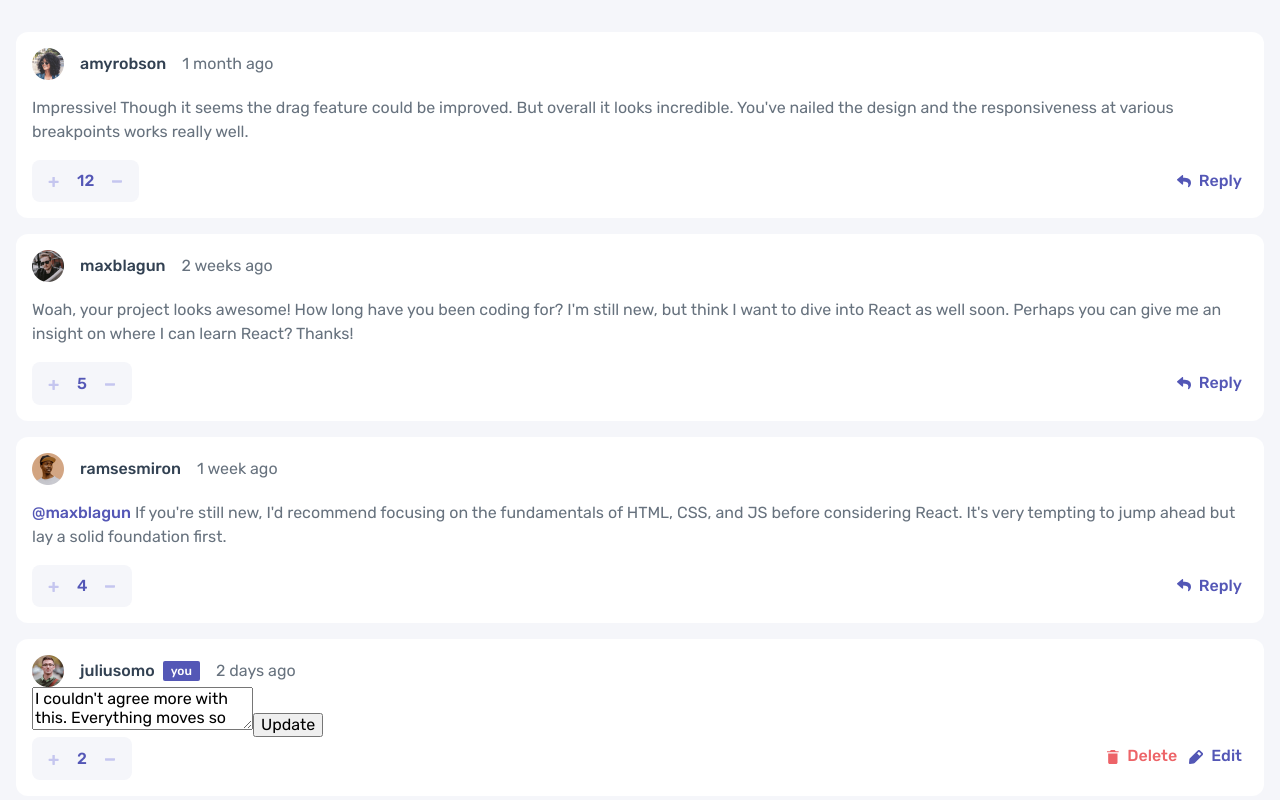
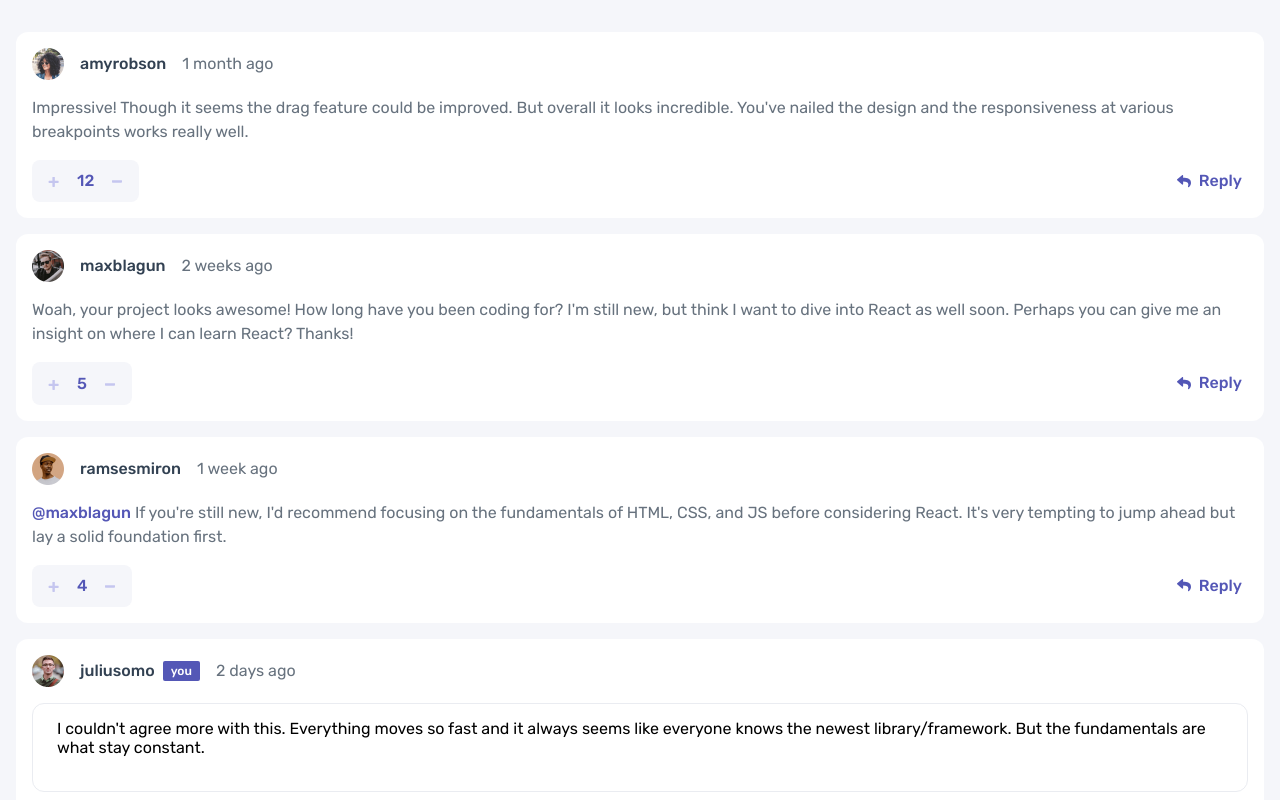
Before and after one commit to fernandonagase/nextjs-comments-component, a Next.js app: page / in a window 1280 px wide. Both pictures are taken after a click on the button "Edit". Shown: the top 800 px of the page. Built offline with nearby package versions, Linux system fonts and the light colour scheme.

Commit message:
style edit form

```diff
--- a/components/CommentCard/index.tsx
+++ b/components/CommentCard/index.tsx
@@ -1,9 +1,14 @@
+import classNames from 'classnames'
+
+import styles from './styles/comment-card.module.scss'
 import CommentAction from './comment-action'
 import CommentBody from './comment-body'
 import CommentHeader from './comment-header'
 import User from '../CommentComponent/types/user'
 import { useCurrentUser } from '../CommentComponent/user-context'
-import styles from './styles/comment-card.module.scss'
+import TextArea from '../TextArea'
+import Button from '../Button'
+import buttonStyles from '../Button/styles/button.module.scss'
 
 type CommentCardProps = {
     id: number
@@ -40,9 +45,17 @@ export default function CommentCard(props: CommentCardProps) {
                 isOwnedByUser={isOwnedByUser}
             />
             {isEditing ? (
-                <form>
-                    <textarea>{comment.body}</textarea>
-                    <button type="submit">Update</button>
+                <form className={styles.commentCard__editForm}>
+                    <TextArea>{comment.body}</TextArea>
+                    <Button
+                        type="submit"
+                        className={classNames([
+                            buttonStyles['button--rounded'],
+                            buttonStyles['button--primary'],
+                        ])}
+                    >
+                        Update
+                    </Button>
                 </form>
             ) : (
                 <CommentBody
--- a/components/CommentCard/styles/comment-card.module.scss
+++ b/components/CommentCard/styles/comment-card.module.scss
@@ -27,6 +27,13 @@
         margin-block-end: 1em;
     }
 
+    &__editForm {
+        padding-block: 16px;
+        display: flex;
+        flex-direction: column;
+        gap: 16px;
+    }
+
     &__action {
         display: flex;
         justify-content: space-between;
```
